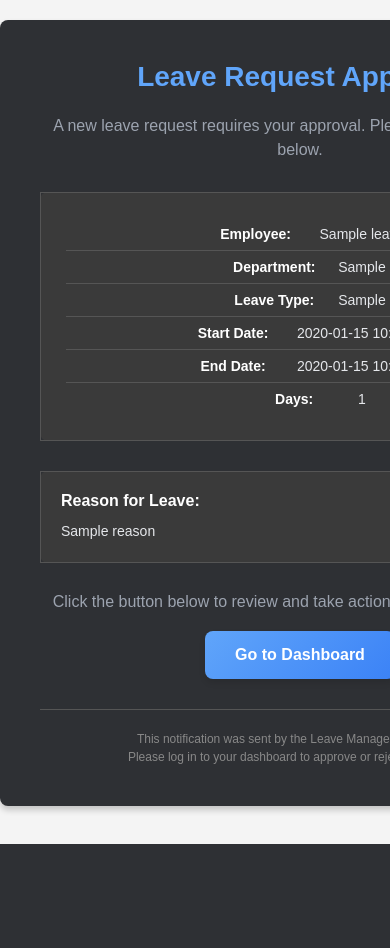
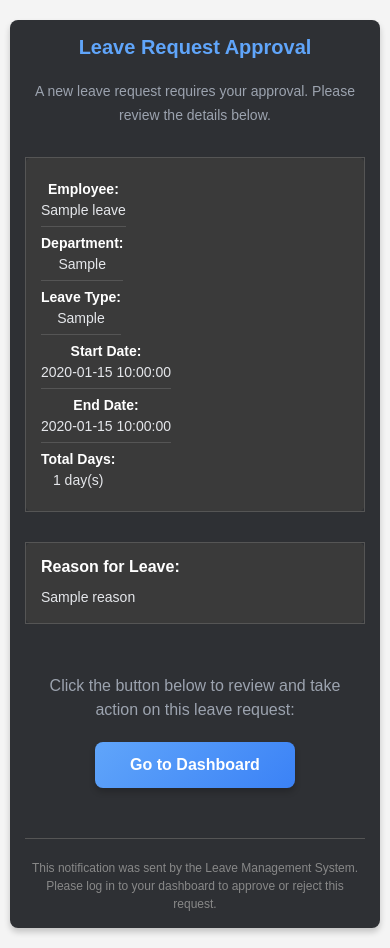
Before and after one commit to sagar7760/amp-inbox-leave-approval, a Python web app: template server/app/utils/templates/leave_action_fallback.html in a window 390 px wide; the page is wider, and only the part inside the window is pictured. Before the commit the page ends 844 px from the top of that part, so only its background shows below. Run offline with Jinja, Linux system fonts and the light colour scheme; the template is opened without the code that fills it: most values are stand-ins (such as "Sample title", 1, 10 or a date in 2020).

Commit message:
fixed responsive design of small and medium devices

```diff
--- a/server/app/utils/templates/leave_action_fallback.html
+++ b/server/app/utils/templates/leave_action_fallback.html
@@ -13,6 +13,24 @@
         #outlook a { padding: 0; }
         img { -ms-interpolation-mode: bicubic; }
         body { margin: 0; padding: 0; }
+
+        /* Mobile responsiveness */
+        @media only screen and (max-width: 600px) {
+            .email-container { width: 100% !important; }
+            .email-content { padding: 20px !important; }
+            .header-title { font-size: 22px !important; }
+            .header-text { font-size: 14px !important; }
+            .info-row { display: block !important; }
+            .info-label { width: 100% !important; display: block !important; margin-bottom: 5px !important; }
+            .button-container { padding: 20px !important; }
+        }
+
+        @media only screen and (max-width: 480px) {
+            .email-content { padding: 15px !important; }
+            .header-title { font-size: 20px !important; }
+            .details-container { padding: 15px !important; }
+            .reason-container { padding: 15px !important; }
+        }
     </style>
     <!--[if mso]>
     <noscript>
@@ -29,51 +47,51 @@
     <!-- Outer table for centering and setting max width -->
     <table role="presentation" border="0" cellpadding="0" cellspacing="0" width="100%" style="border-collapse: collapse; margin: 0; padding: 0;">
         <tr>
-            <td style="padding: 20px 0; vertical-align: top;">
+            <td style="padding: 20px 10px; vertical-align: top;">
                 <!-- Inner table for the email content container -->
-                <table role="presentation" border="0" cellpadding="0" cellspacing="0" width="600" style="border-collapse: collapse; margin: 0 auto; background-color: #2e3034; border-radius: 8px; box-shadow: 0 4px 6px rgba(0,0,0,0.2);">
+                <table role="presentation" border="0" cellpadding="0" cellspacing="0" width="600" class="email-container" style="border-collapse: collapse; margin: 0 auto; background-color: #2e3034; border-radius: 8px; box-shadow: 0 4px 6px rgba(0,0,0,0.2); max-width: 600px; width: 100%;">
                     <tr>
-                        <td style="padding: 40px; text-align: center;">
+                        <td class="email-content" style="padding: 40px; text-align: center;">
 
                             <!-- Header -->
-                            <h1 style="margin: 0 0 20px; font-size: 28px; color: #60a5fa; font-weight: 600; line-height: 1.2;">Leave Request Approval</h1>
-                            <p style="margin: 0 0 30px; font-size: 16px; line-height: 24px; color: #9ca3af;">
+                            <h1 class="header-title" style="margin: 0 0 20px; font-size: 28px; color: #60a5fa; font-weight: 600; line-height: 1.2;">Leave Request Approval</h1>
+                            <p class="header-text" style="margin: 0 0 30px; font-size: 16px; line-height: 24px; color: #9ca3af;">
                                 A new leave request requires your approval. Please review the details below.
                             </p>
 
                             <!-- Employee Details Card -->
                             <table role="presentation" border="0" cellpadding="0" cellspacing="0" width="100%" style="border-collapse: collapse; margin: 30px 0; background-color: #3a3a3a; border-radius: 8px; border: 1px solid #555;">
                                 <tr>
-                                    <td style="padding: 25px;">
+                                    <td class="details-container" style="padding: 25px;">
                                         <table role="presentation" border="0" cellpadding="0" cellspacing="0" width="100%" style="border-collapse: collapse;">
-                                            <tr>
+                                            <tr class="info-row">
                                                 <td style="padding: 8px 0; border-bottom: 1px solid #555; color: #e5e7eb; font-size: 14px;">
-                                                    <strong style="color: #ffffff; display: inline-block; width: 120px;">Employee:</strong> {{ leave.employee_name }}
+                                                    <strong class="info-label" style="color: #ffffff; display: inline-block; width: 120px;">Employee:</strong> {{ leave.employee_name }}
                                                 </td>
                                             </tr>
-                                            <tr>
+                                            <tr class="info-row">
                                                 <td style="padding: 8px 0; border-bottom: 1px solid #555; color: #e5e7eb; font-size: 14px;">
-                                                    <strong style="color: #ffffff; display: inline-block; width: 120px;">Department:</strong> {{ leave.employee_department }}
+                                                    <strong class="info-label" style="color: #ffffff; display: inline-block; width: 120px;">Department:</strong> {{ leave.employee_department }}
                                                 </td>
                                             </tr>
-                                            <tr>
+                                            <tr class="info-row">
                                                 <td style="padding: 8px 0; border-bottom: 1px solid #555; color: #e5e7eb; font-size: 14px;">
-                                                    <strong style="color: #ffffff; display: inline-block; width: 120px;">Leave Type:</strong> {{ leave.leave_type }}
+                                                    <strong class="info-label" style="color: #ffffff; display: inline-block; width: 120px;">Leave Type:</strong> {{ leave.leave_type }}
                                                 </td>
                                             </tr>
-                                            <tr>
+                                            <tr class="info-row">
                                                 <td style="padding: 8px 0; border-bottom: 1px solid #555; color: #e5e7eb; font-size: 14px;">
-                                                    <strong style="color: #ffffff; display: inline-block; width: 120px;">Start Date:</strong> {{ leave.start_date }}
+                                                    <strong class="info-label" style="color: #ffffff; display: inline-block; width: 120px;">Start Date:</strong> {{ leave.start_date }}
                                                 </td>
                                             </tr>
-                                            <tr>
+                                            <tr class="info-row">
                                                 <td style="padding: 8px 0; border-bottom: 1px solid #555; color: #e5e7eb; font-size: 14px;">
-                                                    <strong style="color: #ffffff; display: inline-block; width: 120px;">End Date:</strong> {{ leave.end_date }}
+                                                    <strong class="info-label" style="color: #ffffff; display: inline-block; width: 120px;">End Date:</strong> {{ leave.end_date }}
                                                 </td>
                                             </tr>
-                                            <tr>
+                                            <tr class="info-row">
                                                 <td style="padding: 8px 0; color: #e5e7eb; font-size: 14px;">
-                                                    <strong style="color: #ffffff; display: inline-block; width: 120px;">Days:</strong> {{ leave.total_days }}
+                                                    <strong class="info-label" style="color: #ffffff; display: inline-block; width: 120px;">Total Days:</strong> {{ leave.total_days }} day(s)
                                                 </td>
                                             </tr>
                                         </table>
@@ -84,7 +102,7 @@
                             <!-- Reason Section -->
                             <table role="presentation" border="0" cellpadding="0" cellspacing="0" width="100%" style="border-collapse: collapse; margin: 20px 0; background-color: #3a3a3a; border-radius: 8px; border: 1px solid #555;">
                                 <tr>
-                                    <td style="padding: 20px; text-align: left;">
+                                    <td class="reason-container" style="padding: 20px; text-align: left;">
                                         <h3 style="margin: 0 0 10px; color: #ffffff; font-size: 16px; font-weight: 600;">Reason for Leave:</h3>
                                         <p style="margin: 0; color: #e5e7eb; font-size: 14px; line-height: 1.6;">{{ leave.reason }}</p>
                                     </td>
@@ -94,12 +112,15 @@
                             <!-- Call to Action -->
                             <table role="presentation" border="0" cellpadding="0" cellspacing="0" width="100%" style="border-collapse: collapse; margin: 30px 0;">
                                 <tr>
-                                    <td style="text-align: center;">
-                                        <p style="margin: 0 0 20px; color: #9ca3af; font-size: 16px;">
+                                    <td class="button-container" style="text-align: center; padding: 0 20px;">
+                                        <p style="margin: 0 0 20px; color: #9ca3af; font-size: 16px; line-height: 1.5;">
                                             Click the button below to review and take action on this leave request:
                                         </p>
 
-                                        <!-- Button with fallback for Outlook -->
+                                        <!-- Enhanced button with better background -->
+                                        <table role="presentation" border="0" cellpadding="0" cellspacing="0" style="margin: 0 auto;">
+                                            <tr>
+                                                <td style="background: linear-gradient(135deg, #60a5fa, #3b82f6); border-radius: 8px; box-shadow: 0 4px 6px rgba(0,0,0,0.2);">
                                                     <!--[if mso]>
                                                     <v:roundrect xmlns:v="urn:schemas-microsoft-com:vml" xmlns:w="urn:schemas-microsoft-com:office:word" href="{{ leave.frontend_url }}/manager/dashboard" style="height:50px;width:200px;v-text-anchor:middle;" arcsize="16%" stroke="f" fillcolor="#60a5fa">
                                                         <w:anchorlock/>
@@ -109,19 +130,23 @@
                                                     <!--[if !mso]><!-->
                                                     <a href="{{ leave.frontend_url }}/manager/dashboard"
                                                        style="display: inline-block;
-                                                  background: linear-gradient(135deg, #60a5fa, #3b82f6);
+                                                              background: transparent;
                                                               color: #ffffff;
                                                               padding: 15px 30px;
                                                               text-decoration: none;
-                                                  border-radius: 8px;
                                                               font-weight: 600;
                                                               font-size: 16px;
                                                               font-family: Arial, sans-serif;
-                                                  box-shadow: 0 4px 6px rgba(0,0,0,0.1);
-                                                  transition: all 0.2s ease;">
+                                                              line-height: 1;
+                                                              border-radius: 8px;
+                                                              min-width: 140px;
+                                                              text-align: center;">
                                                         Go to Dashboard
                                                     </a>
                                                     <!--<![endif]-->
+                                                </td>
+                                            </tr>
+                                        </table>
                                     </td>
                                 </tr>
                             </table>
```
Also changed, not shown: server/app/utils/templates/leave_action.amp.html (+148 -21 lines), 1 other file. Lines whose indentation alone changed are shown as unchanged.
